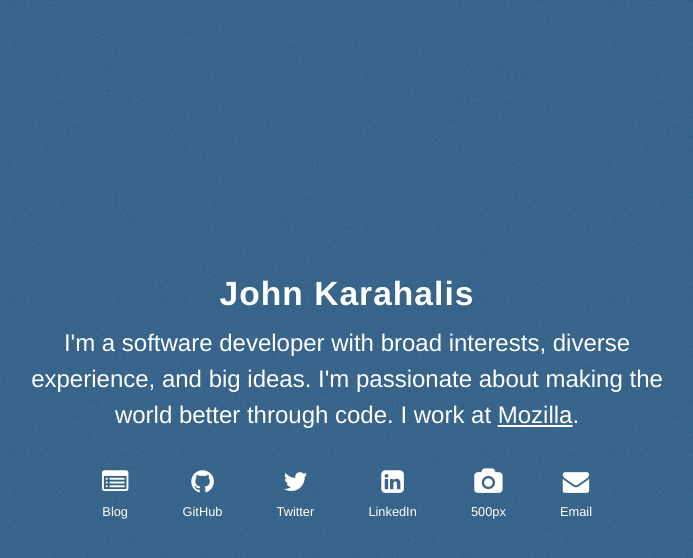
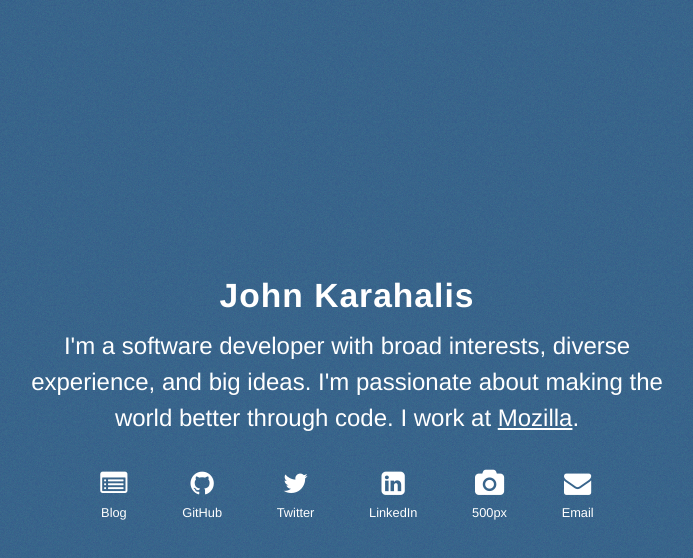
Before and after one commit to openjck/openjck.com, a website: page www/index.html in a window 1280 px wide. Shown: the whole page, without its empty margins (293-986 px from the left). Drawn offline with Linux system fonts and the light colour scheme.

Commit message:
Improve semantics

```diff
--- a/www/index.html
+++ b/www/index.html
@@ -27,63 +27,57 @@
 
     <body>
 
-        <div id="wrap">
+        <main>
+            <h1>John Karahalis</h1>
 
-            <div id="introduction">
-                <h1>John Karahalis</h1>
+            <section id="introduction">
+                <h2>Introduction</h2>
                 <p>
                     I'm a software developer with broad interests, diverse
                     experience, and big ideas. I'm passionate about making the
                     world better through code. I work at
                     <a href="https://www.mozilla.org">Mozilla</a>.
                 </p>
-            </div>
+            </section>
 
-            <div id="sites">
+            <section id="sites">
+                <h2>Where to find me</h2>
+
+                <nav>
 
                     <ul>
 
                         <li id="blog">
-                        <a href="http://blog.openjck.com">
-                            <h2>Blog</h2>
-                        </a>
+                            <a href="http://blog.openjck.com">Blog</a>
                         </li>
 
                         <li id="github">
-                        <a href="https://github.com/openjck">
-                            <h2>GitHub</h2>
-                        </a>
+                            <a href="https://github.com/openjck">GitHub</a>
                         </li>
 
                         <li id="twitter">
-                        <a href="https://twitter.com/openjck">
-                            <h2>Twitter</h2>
-                        </a>
+                            <a href="https://twitter.com/openjck">Twitter</a>
                         </li>
 
                         <li id="linkedin">
-                        <a href="http://www.linkedin.com/in/johnkarahalis/">
-                            <h2>LinkedIn</h2>
-                        </a>
+                            <a href="http://www.linkedin.com/in/johnkarahalis/">LinkedIn</a>
                         </li>
 
                         <li id="photos">
-                        <a href="https://500px.com/johnkarahalis">
-                            <h2>500px</h2>
-                        </a>
+                            <a href="https://500px.com/johnkarahalis">500px</a>
                         </li>
 
                         <li id="email">
-                        <a href="mailto:john.karahalis@gmail.com">
-                            <h2>Email</h2>
-                        </a>
+                            <a href="mailto:john.karahalis@gmail.com">Email</a>
                         </li>
 
                     </ul>
 
-            </div>
+                </nav>
 
-        </div>
+            </section>
+
+        </main>
 
         <!-- Piwik -->
         <script type="text/javascript">
--- a/www/media/css/main.css
+++ b/www/media/css/main.css
@@ -35,6 +35,10 @@ p {
     text-align: center;
 }
 
+section h2 {
+    display: none;
+}
+
 ul {
     list-style-type: none;
     margin: 0;
@@ -53,29 +57,24 @@ li:first-child {
 /* External site button and label */
 li a {
     display: block;
-    font-size: 1.1em;
+    font-size: .8rem;
     text-decoration: none;
 
     /* Give the buttons padding, but also offset that padding with an equivalent
        negative margin-bottom. Without the offset, the padding would add space
        below the main content, and the main content would not be perfectly
        centered vertically. */
-    padding: .9em;
-    margin-bottom: -.9em;
+    padding: 1.5rem;
+    margin-bottom: -1.5rem;
 }
-
-/* External site label */
-li h2 {
-    font-size: .8rem;
-    font-weight: normal;
-    margin: .5em 0;
-}
-
 
 /*** Icons ***/
 
 #sites a:before {
+    display: block;
     font-family: FontAwesome;
+    font-size: 1.7rem;
+    margin-bottom: .5rem;
 }
 
 #blog a:before {
@@ -115,7 +114,7 @@ body {
     height: 100%;
 }
 
-#wrap {
+main {
     display: table-cell;
     vertical-align: middle;
 }
@@ -136,7 +135,7 @@ body {
 }
 
 @media all and (max-width: 400px) {
-    #wrap {
+    main {
         vertical-align: top;
     }
 }
```
Lines whose indentation alone changed are shown as unchanged.
